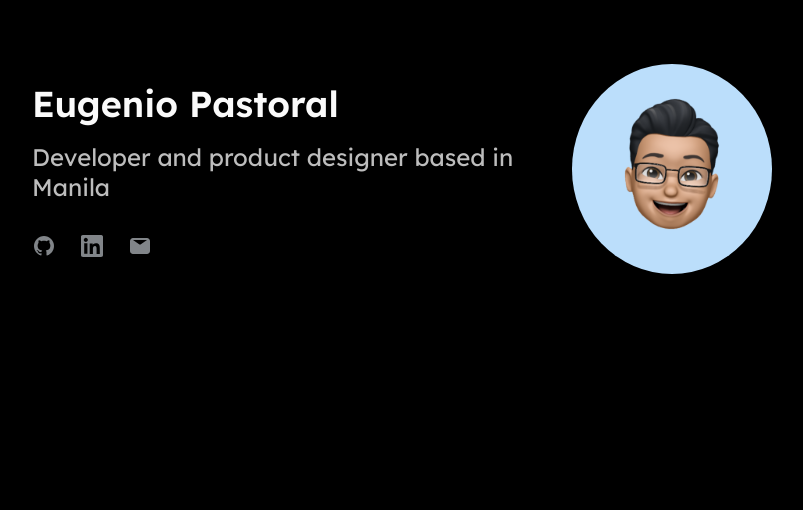
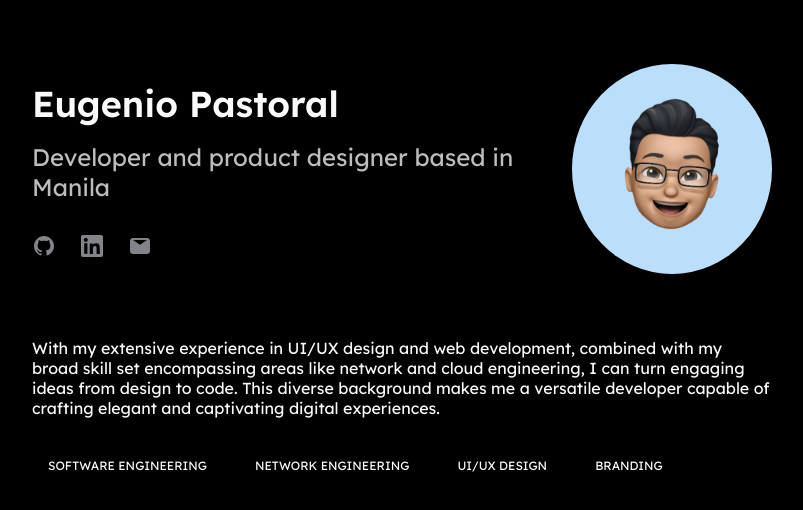
Before and after one commit to achrovisual/portfolio, a Vue app: page / in a window 1280 px wide. Shown: the top 510 px of the page, without its empty margins (238-1041 px from the left). Built offline with nearby package versions, Linux system fonts and the light colour scheme.

Commit message:
Add profile tags to header

```diff
--- a/src/components/ProfileHeader.vue
+++ b/src/components/ProfileHeader.vue
@@ -1,6 +1,6 @@
 <template>
     <div class = "header__container">
-        <div class = "profile__container">
+        <div class = "profile__container-name">
             <div class = "profile__header-container">
                 <div class = "profile__title-container">
                     <span class = "profile__title">
@@ -16,20 +16,31 @@
             <div class = "profile__display_photo">
             </div>
         </div>
+        <div class = "profile__container-description">
+            <span class = "profile__description">
+                With my extensive experience in UI/UX design and web development, combined with my broad skill set encompassing areas like network and cloud engineering, I can turn engaging ideas from design to code. This diverse background makes me a versatile developer capable of crafting elegant and captivating digital experiences.
+            </span>
+            <div class = "profile__tags-container">
+                <ProfileTag label="Software Engineering"></ProfileTag>
+                <ProfileTag label="Network Engineering"></ProfileTag>
+                <ProfileTag label="UI/UX Design"></ProfileTag>
+                <ProfileTag label="Branding"></ProfileTag>
+            </div>
+        </div>
     </div>
 </template>
 
 <script>
 import SocialsBar from './SocialsBar.vue'
+import ProfileTag from './ProfileTag.vue'
 
 export default {
     name: 'ProfileHeader',
-    props: {
-        msg: String
-    },
     components: {
-        SocialsBar
+        SocialsBar,
+        ProfileTag
     }
+
 }
 </script>
 
@@ -44,7 +55,7 @@ export default {
     /* background-color: white; */
 }
 
-.profile__container {
+.profile__container-name {
     display: flex;
     justify-content: space-between;
     align-items: center;
@@ -86,4 +97,24 @@ export default {
     background-image: url(~@/assets/avatar.png);
     background-size: contain;
 }
+
+.profile__container-description {
+    display: flex;
+    flex-direction: column;
+    align-items: flex-start;
+    gap: 32px;
+    align-self: stretch;
+}
+
+.profile__description {
+    color: var(--Gray-50);
+    font-size: 1.6rem;
+    font-weight: 400;
+}
+
+.profile__tags-container {
+    display: flex;
+    align-items: flex-start;
+    gap: 16px;
+}
 </style>
```
